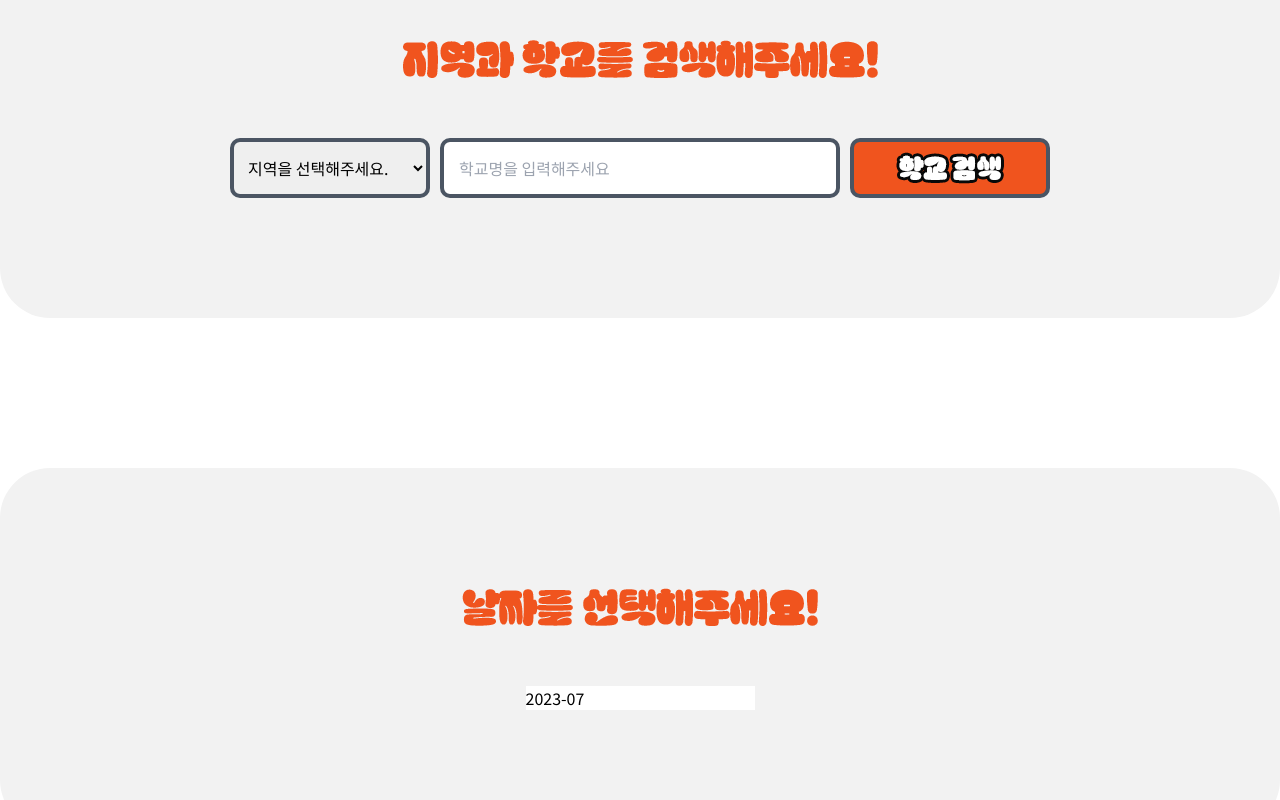
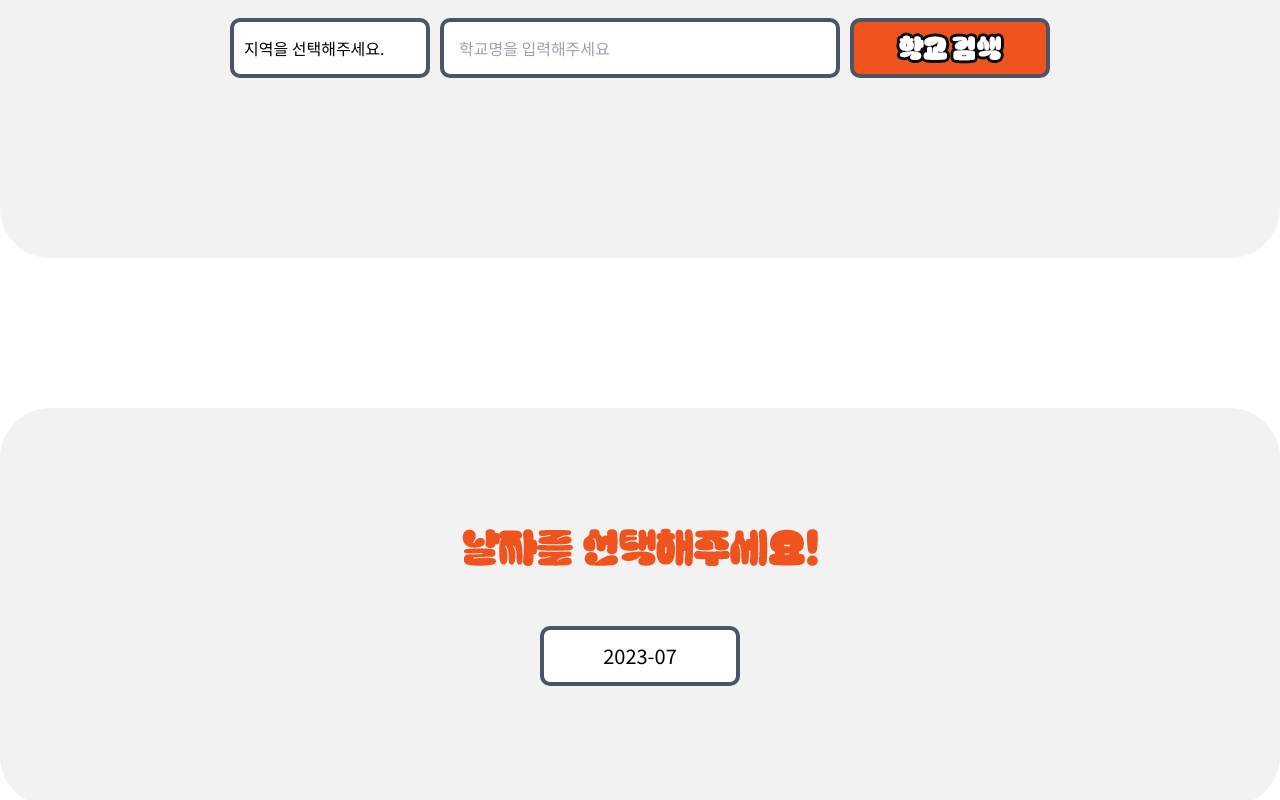
Before and after one commit to cheesepizza453/school-meal-information, a React (Create React App) app: page / in a window 1280 px wide. Shown: the part 600-1400 px from the top of the page. Built offline with nearby package versions, Linux system fonts and the light colour scheme.

Commit message:
학교 선택 부분 코드 수정 및 커스텀 셀렉트 진행

```diff
--- a/public/index.html
+++ b/public/index.html
@@ -12,7 +12,6 @@
     <meta name="viewport" content="width=device-width, initial-scale=1" />
     <meta name="theme-color" content="#000000" />
     <meta name="description" content="Web site created using create-react-app" />
-    <link rel="apple-touch-icon" href="%PUBLIC_URL%/logo192.png" />
     <!--
       manifest.json provides metadata used when your web app is installed on a
       user's mobile device or desktop. See https://developers.google.com/web/fundamentals/web-app-manifest/
--- a/src/Main.js
+++ b/src/Main.js
@@ -3,8 +3,8 @@ import title from "./img/title.png";
 
 function Header() {
   return (
-    <div className="flex justify-center items-center pt-50 h-[65vh] flex-col">
-      <p className="mb-25 mt-[-200px] text-18 font-light tracking-[10px]">간편하게 알아보는 우리학교 급식정보</p>
+    <div className="flex justify-center items-center pt-50 h-[50vh] flex-col">
+      <p className="mb-25 text-18 font-light tracking-[10px]">간편하게 알아보는 우리학교 급식정보</p>
       <img className="w-470 h-120" src={title} alt="어쩔급식" />
     </div>
   );
--- a/src/SchoolInfo.js
+++ b/src/SchoolInfo.js
@@ -1,4 +1,4 @@
-import { useEffect, useState } from "react";
+import { useEffect, useState, useRef, forwardRef } from "react";
 import axios from "axios";
 import parse from "html-react-parser";
 import DatePicker from "react-datepicker";
@@ -9,16 +9,22 @@ import btnText1 from "./img/search_btn1.png";
 import btnText2 from "./img/searh_btn2.png";
 
 function SchoolInfo() {
-  const [schoolData, setSchoolData] = useState([]);
-  const [areaSelected, setAreaSelected] = useState("");
-  const [schoolSelected, setSchoolSelected] = useState("");
+  const selectCityRef = useRef(null);
+  const selectSchoolRef = useRef(null);
+  const [isCityOpen, setIsCityOpen] = useState(false);
+  const [cityName, setCityName] = useState("");
+  const [cityNameCode, setCityNameCode] = useState("");
+  const [isSchoolOpen, setIsSchoolOpen] = useState(false);
+  const [schoolName, setSchoolName] = useState("");
+  const [schoolNameCode, setSchoolNameCode] = useState("");
   const [schoolNameInput, setSchoolNameInput] = useState("");
   const [searchSchoolBtnClicked, setSearchSchoolBtnClicked] = useState(false);
+  const [schoolData, setSchoolData] = useState([]);
+  const [startDate, setStartDate] = useState(new Date());
+  const [numberOfSchools, setNumberOfSchools] = useState(0);
   const [mainData, setMainData] = useState([]);
-  const [numberOfSchools, setNumberOfSchools] = useState("0");
-  const [startDate, setStartDate] = useState(new Date());
   const [searchDateString, setSearchDateString] = useState();
-  const schoolCode = [
+  const cityCode = [
     { 서울특별시: "B10" },
     { 부산광역시: "C10" },
     { 대구광역시: "D10" },
@@ -38,44 +44,82 @@ function SchoolInfo() {
     { 제주특별자치도: "T10" },
   ];
 
-  const handleAreaSelect = (e) => {
-    setAreaSelected(e.target.value);
+  useEffect(() => {
+    setSearchDateString(dateToString(startDate));
+  }, [startDate]);
+
+  useEffect(() => {
+    document.addEventListener("mousedown", handleOutsideClick);
+    return () => {
+      document.removeEventListener("mousedown", handleOutsideClick);
+    };
+  }, []);
+
+  const handleToggleCityDropdown = () => {
+    setIsCityOpen(!isCityOpen);
   };
 
-  const handleSchoolSelect = (e) => {
-    setSchoolSelected(e.target.value);
+  const handleToggleSchoolDropdown = () => {
+    setIsSchoolOpen(!isSchoolOpen);
+  };
+
+  const handleOutsideClick = (event) => {
+    if (selectCityRef.current && !selectCityRef.current.contains(event.target)) {
+      setIsCityOpen(false);
+    }
+    if (selectSchoolRef.current && !selectSchoolRef.current.contains(event.target)) {
+      setIsSchoolOpen(false);
+    }
+  };
+
+  const handleCitySelect = (cityName, code) => {
+    setCityName(cityName);
+    setCityNameCode(code);
+    setIsCityOpen(false);
+  };
+
+  const handleSchoolSelect = (schoolName, schoolcode) => {
+    setSchoolName(schoolName);
+    setSchoolNameCode(schoolcode);
+    setIsSchoolOpen(false);
   };
 
   const handleInput = (e) => {
     setSchoolNameInput(e.target.value);
   };
 
-  const handleAreaSearchButton = (e) => {
-    axios
+  const handleCitySearchButton = () => {
+    cityName.length === 0 || schoolNameInput.length === 0
+      ? alert("지역 또는 학교명을 입력해주세요.")
+      : axios
           .get(
-        `https://open.neis.go.kr/hub/schoolInfo?KEY=${process.env.REACT_APP_API_KEY}&Type=json&pIndex=1&pSize=100&ATPT_OFCDC_SC_CODE=${areaSelected}&SCHUL_NM=${schoolNameInput}`
+            `https://open.neis.go.kr/hub/schoolInfo?KEY=${process.env.REACT_APP_API_KEY}&Type=json&pIndex=1&pSize=100&ATPT_OFCDC_SC_CODE=${cityNameCode}&SCHUL_NM=${schoolNameInput}`
           )
           .then((response) => {
-        const schoolInfo = response.data.schoolInfo[1].row;
-        setNumberOfSchools(schoolInfo.length);
-        setSchoolData(schoolInfo);
+            const checkIncludeSchoolName = response.data.hasOwnProperty("schoolInfo")
+              ? response.data.schoolInfo[1].row.filter((item) => {
+                  return item.SCHUL_NM.includes(schoolNameInput);
+                })
+              : "";
+            setNumberOfSchools(checkIncludeSchoolName.length);
+            setSchoolData(checkIncludeSchoolName.length === 0 ? [] : checkIncludeSchoolName);
           })
           .catch((error) => {
-        console.log(error);
+            console.log(`error : ${error}`);
           });
 
-    schoolNameInput.length > 0 && setSearchSchoolBtnClicked(true);
+    cityName !== "" && schoolNameInput.length !== 0 && setSearchSchoolBtnClicked(true);
+    // cityName === "" && setSearchSchoolBtnClicked(false);
+    // schoolNameInput.length === 0 && setSearchSchoolBtnClicked(false);
   };
 
   const handleSchoolSearchButton = () => {
     axios
       .get(
-        `https://open.neis.go.kr/hub/mealServiceDietInfo?KEY=${process.env.REACT_APP_API_KEY}&Type=json&pIndex=1&pSize=100&ATPT_OFCDC_SC_CODE=B10&SD_SCHUL_CODE=1&SD_SCHUL_CODE=${schoolSelected}&MLSV_YMD=${searchDateString}`
+        `https://open.neis.go.kr/hub/mealServiceDietInfo?KEY=${process.env.REACT_APP_API_KEY}&Type=json&pIndex=1&pSize=100&ATPT_OFCDC_SC_CODE=B10&SD_SCHUL_CODE=${schoolNameCode}&MLSV_YMD=${searchDateString}`
       )
       .then((response) => {
-        response.data.hasOwnProperty("mealServiceDietInfo")
-          ? setMainData(response.data.mealServiceDietInfo[1].row)
-          : setMainData("검색 결과가 없습니다");
+        response.data.hasOwnProperty("mealServiceDietInfo") && setMainData(response.data.mealServiceDietInfo[1].row);
       })
       .catch((error) => {
         console.log(error);
@@ -87,9 +131,15 @@ function SchoolInfo() {
     return date.getFullYear().toString().slice(2, 4) + (date.getMonth() + 1).toString().padStart(2, "0");
   };
 
-  useEffect(() => {
-    setSearchDateString(dateToString(startDate));
-  }, [startDate]);
+  const CustomDateInput = forwardRef(({ value, onClick }, ref) => (
+    <button
+      className="w-200 h-60 text-20 rounded-10 border-solid border-[4px] border-gray-600 bg-white"
+      onClick={onClick}
+      ref={ref}
+    >
+      {value}
+    </button>
+  ));
 
   return (
     <div className="flex flex-col items-center">
@@ -98,41 +148,53 @@ function SchoolInfo() {
           <h2 className="mb-60">
             <img src={subTitle1} alt="지역과 학교를 검색해주세요" />
           </h2>
+          {/* 지역 선택 셀렉트박스 */}
           <div className="flex">
-            <select
-              className="w-200 h-60 px-10 py-4 mr-10 rounded-10 border-solid border-[4px] border-gray-600"
-              name="job"
-              onChange={handleAreaSelect}
-              value={areaSelected}
+            <div className={`relative custom-select ${isCityOpen ? "open" : ""}`} ref={selectCityRef}>
+              <div
+                className="flex justify-start items-center w-200 h-60 px-10 py-4 mr-10 bg-white rounded-10 border-solid border-[4px] border-gray-600"
+                onClick={handleToggleCityDropdown}
               >
-              <option>지역을 선택해주세요.</option>
-              {schoolCode.map((item) => {
+                {cityName || "지역을 선택해주세요."}
+              </div>
+              {isCityOpen && (
+                <ul className="absolute top-[50px] left-0 w-[calc(100%-10px)] h-300 bg-white mt-10 p-30 rounded-10 overflow-y-scroll  border-solid border-[4px] border-gray-[#f2f2f2] z-10">
+                  {cityCode.map((item) => {
                     const cityName = Object.keys(item)[0];
-                const code = item[cityName];
+                    const cityNameCode = item[cityName];
 
-                return <option value={code}>{cityName}</option>;
+                    return (
+                      <li
+                        key={cityNameCode}
+                        className="py-8 cursor-pointer hover:text-[#f0541e]"
+                        onClick={() => handleCitySelect(cityName, cityNameCode)}
+                      >
+                        {cityName}
+                      </li>
+                    );
                   })}
-            </select>
+                </ul>
+              )}
+            </div>
+
+            {/* 학교명 입력 인풋 */}
             <input
               className="w-400 h-60 px-15 py-4 mr-10 rounded-10 border-solid border-[4px] border-gray-600"
               onChange={handleInput}
               placeholder="학교명을 입력해주세요"
             />
+            {/* 학교명 검색 버튼 */}
             <button
-              className="flex items-center justify-center w-200 h-60 px-20 py-10 bg-[#f0541e] text-white rounded-10 border-solid border-[4px] border-gray-600"
-              onClick={handleAreaSearchButton}
+              className="flex items-center justify-center w-200 h-60 px-20 py-10 bg-[#f0541e] hover:bg-[#f0241e] text-white rounded-10 border-solid border-[4px] border-gray-600"
+              onClick={handleCitySearchButton}
             >
               <img src={btnText1} alt="학교 검색" />
             </button>
           </div>
-          {/* 학교 검색 */}
-          {searchSchoolBtnClicked && schoolNameInput.length > 0 ? (
+          {/* 학교 검색 결과 */}
           <div className="mt-60 ">
-              {numberOfSchools > 0 ? (
             <div className="flex items-center">
-                  {/* <p className="w-200 text-20 text-right pr-20">
-                    검색결과 <span className="font-bold">{numberOfSchools}</span>
-                  </p> */}
+              {/* {searchSchoolBtnClicked && typeof schoolData === "object" && (
                 <select
                   className="w-820 h-60 ml-8 rounded-10 border-solid border-[4px] border-gray-600"
                   name="job"
@@ -144,27 +206,60 @@ function SchoolInfo() {
                     return <option value={item.SD_SCHUL_CODE}>{item.SCHUL_NM}</option>;
                   })}
                 </select>
+              )} */}
+
+              {/*  */}
+              {searchSchoolBtnClicked && typeof schoolData === "object" && (
+                <div className={`relative custom-select ${isSchoolOpen ? "open" : ""}`} ref={selectSchoolRef}>
+                  <div
+                    className="flex justify-start items-center w-800 h-60 px-10 py-4 mr-10 bg-white rounded-10 border-solid border-[4px] border-gray-600"
+                    onClick={handleToggleSchoolDropdown}
+                  >
+                    {schoolData && !schoolName
+                      ? `학교를 선택해주세요.(${numberOfSchools})`
+                      : schoolNameCode && schoolName && schoolName}
                   </div>
-              ) : (
-                <p>검색 결과가 없습니다.</p>
+                  {isSchoolOpen && (
+                    <ul className="absolute top-[50px] left-0 w-[calc(100%-10px)] h-300 bg-white mt-10 p-30 rounded-10 overflow-y-scroll border-solid border-[4px] border-gray-[#f2f2f2] z-10">
+                      {schoolData.map((item) => {
+                        const schoolName = item.SCHUL_NM;
+                        const schoolNameCode = item.SD_SCHUL_CODE;
+
+                        return (
+                          <li
+                            key={schoolNameCode}
+                            className="py-8 cursor-pointer hover:text-[#f0541e]"
+                            onClick={() => handleSchoolSelect(schoolName, schoolNameCode)}
+                          >
+                            {schoolName}
+                          </li>
+                        );
+                      })}
+                    </ul>
                   )}
                 </div>
-          ) : searchSchoolBtnClicked && schoolNameInput.length === 0 ? (
-            <p>학교명을 입력해주세요.</p>
-          ) : null}
+              )}
+              {/*  */}
+            </div>
+          </div>
         </div>
 
         <div className="flex flex-col items-center mt-150 p-120 bg-[#f2f2f2] rounded-50">
           <h2 className="mb-60">
             <img src={subTitle2} alt="날짜를 선택해 주세요" />
           </h2>
-          <DatePicker selected={startDate} onChange={(date) => setStartDate(date)} dateFormat="yyyy-MM" />
+          <DatePicker
+            selected={startDate}
+            onChange={(date) => setStartDate(date)}
+            dateFormat="yyyy-MM"
+            customInput={<CustomDateInput />}
+          />
         </div>
 
         {/* 검색 버튼 */}
         <div className="flex justify-center items-center my-100 ">
           <button
-            className="flex items-center justify-center w-200 h-60 px-20 py-10 bg-[#f0541e] text-white rounded-10 border-solid border-[4px] border-gray-600"
+            className="flex items-center justify-center w-200 h-60 px-20 py-10 bg-[#f0541e] hover:bg-[#ff341e] text-white rounded-10 border-solid border-[4px] border-gray-600"
             onClick={handleSchoolSearchButton}
           >
             <img src={btnText2} alt="급식 검색하기" />
@@ -174,9 +269,9 @@ function SchoolInfo() {
         {/* 급식정보 */}
         <div className="flex flex-wrap justify-center">
           {typeof mainData === "object"
-            ? mainData.map((item) => (
-                <div className="rounded-10 bg-orange-100 py-20 px-20 m-10">
-                  <p className="rounded-60 bg-orange-400 px-10 py-5 text-center text-white font-bold mb-15 min-w-200 text-16">
+            ? mainData.map((item, index) => (
+                <div key={index} className="min-w-240 rounded-50 bg-[#f2f2f2] hover:bg-[#eee]  py-30 px-30 mx-10 mb-40">
+                  <p className="rounded-60 bg-white px-10 py-5 text-center font-bold mb-15 text-16">
                     {item.MLSV_FROM_YMD}
                   </p>
                   <p className="leading-[1.6] text-14" key={item.id}>
@@ -184,7 +279,7 @@ function SchoolInfo() {
                   </p>
                 </div>
               ))
-            : typeof mainData === "string" && <p className="mb-200">{mainData}</p>}
+            : typeof mainData === "string" && <p className="mb-200">{`${mainData}`}</p>}
         </div>
       </div>
     </div>
```
Lines whose indentation alone changed are shown as unchanged.
